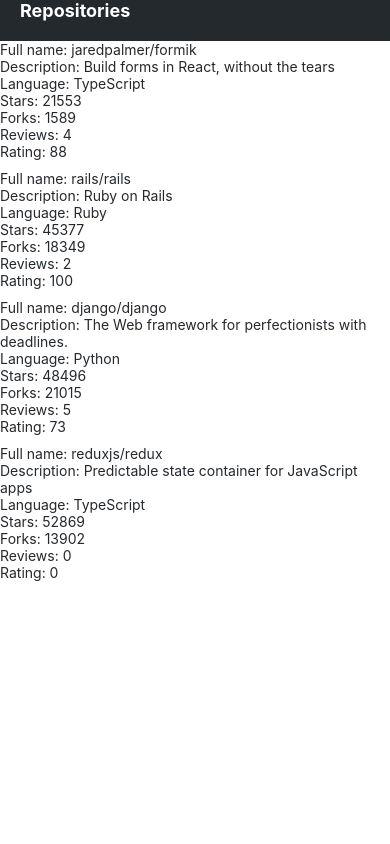
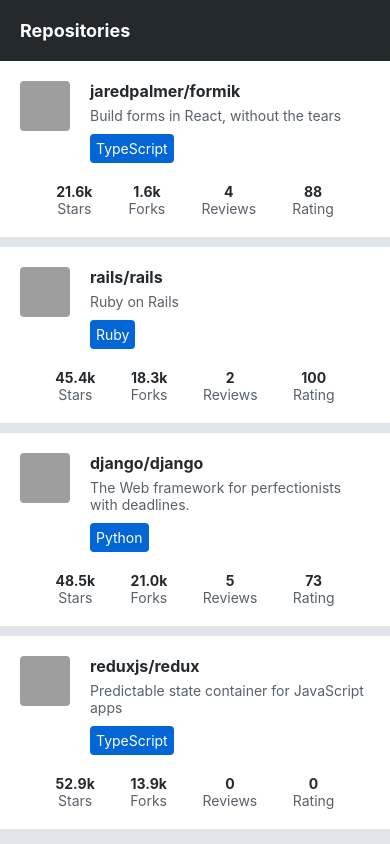
Before and after one commit to piamanns/fullstackopen-react-native, a React Native app in the folder rate-repository-app/: screen / in a window 390 px wide. Built offline with nearby package versions, Linux system fonts and the light colour scheme; grey boxes are pictures that could not be loaded.

Commit message:
Add exercise 10.5 (style repositories list)

```diff
--- a/rate-repository-app/src/components/AppBar.jsx
+++ b/rate-repository-app/src/components/AppBar.jsx
@@ -5,7 +5,7 @@ import theme from '../theme';
 
 const styles = StyleSheet.create({
   container: {
-    paddingTop: Constants.statusBarHeight,
+    paddingTop: Constants.statusBarHeight + 20,
     paddingBottom: 20,
     paddingHorizontal: 20,
     display: "flex",
--- /dev/null
+++ b/rate-repository-app/src/components/BasicInfo.jsx
@@ -0,0 +1,52 @@
+import { View, Image, StyleSheet } from 'react-native';
+import Text from './Text';
+
+import theme from '../theme';
+
+const styles = StyleSheet.create({
+  container: {
+    display: 'flex',
+    flexDirection: 'row',
+    gap: 20,
+  },
+  avatarImg: {
+    width: 50,
+    height: 50,
+    borderRadius: 4,
+  },
+  description: {
+    flexShrink: 1,
+    gap: 6,
+  },
+  language: {
+    backgroundColor: theme.colors.primary,
+    borderRadius: 4,
+    marginTop: 4,
+    padding: 6,
+    alignSelf: 'flex-start',
+  }
+});
+
+const BasicInfo = ({ item }) => {
+  return (
+    <View style={styles.container}>
+      <Image
+        style={styles.avatarImg}
+        source={{
+          uri: item.ownerAvatarUrl
+        }}
+      />
+      <View style={styles.description}>
+        <Text fontSize='subheading' fontWeight='bold'>
+          {item.fullName}
+        </Text>
+        <Text color='textSecondary'>{item.description}</Text>
+        <View style={styles.language}>
+          <Text color='textButton'>{item.language}</Text>
+        </View>
+      </View>
+    </View>
+  );
+};
+
+export default BasicInfo;
--- a/rate-repository-app/src/components/Main.jsx
+++ b/rate-repository-app/src/components/Main.jsx
@@ -1,11 +1,13 @@
 import {  StyleSheet, View } from 'react-native';
 import RepositoryList from './RepositoryList';
 import AppBar from './AppBar';
+import theme from '../theme';
 
 const styles = StyleSheet.create({
   container: {
     flexGrow: 1,
     flexShrink: 1,
+    backgroundColor: theme.colors.bgMain,
   },
 });
 
--- a/rate-repository-app/src/components/RepositoryItem.jsx
+++ b/rate-repository-app/src/components/RepositoryItem.jsx
@@ -1,15 +1,25 @@
-import { View } from 'react-native';
-import Text from './Text';
+import { View, StyleSheet } from 'react-native';
+import theme from '../theme';
+import BasicInfo from './BasicInfo'
+import Stats from './Stats';
+
+const styles = StyleSheet.create({
+  container: {
+    backgroundColor: theme.colors.bgItem,
+    padding: 20,
+    gap: 20,
+  },
+});
 
 const RepositoryItem = ({item}) => (
-  <View key={item.id}>
-    <Text>Full name: {item.fullName}</Text>
-    <Text>Description: {item.description}</Text>
-    <Text>Language: {item.language}</Text>
-    <Text>Stars: {item.stargazersCount}</Text>
-    <Text>Forks: {item.forksCount}</Text>
-    <Text>Reviews: {item.reviewCount}</Text>
-    <Text>Rating: {item.ratingAverage}</Text>
+  <View key={item.id} style={styles.container}>
+    <BasicInfo item={item} />
+    <Stats
+      starsCount={item.stargazersCount}
+      forksCount={item.forksCount}
+      reviewCount={item.reviewCount}
+      ratingAverage= {item.ratingAverage}
+    />
   </View>
 );
 
--- /dev/null
+++ b/rate-repository-app/src/components/Stats.jsx
@@ -0,0 +1,42 @@
+import { View, StyleSheet } from 'react-native';
+import Text from './Text';
+
+const styles = StyleSheet.create({
+  container: {
+    display: 'flex',
+    flexDirection: 'row',
+    justifyContent: 'space-evenly',
+  },
+  statItem: {
+    display: 'flex',
+    alignItems: 'center',
+  }
+});
+
+const StatItem = ({ value, description }) => {
+  const convertToThousands = (value) => {
+    return (value/1000).toFixed(1);
+  };
+
+  return (
+    <View style={styles.statItem}>
+      <Text fontWeight='bold'>
+        {value >= 1000 ? `${convertToThousands(value)}k` : value}
+      </Text>
+      <Text color='textSecondary'>{description}</Text>
+    </View>
+  );
+};
+
+const Stats = ({ starsCount, forksCount, reviewCount, ratingAverage }) => {
+  return (
+    <View style={styles.container}>
+      <StatItem value={starsCount} description='Stars' />
+      <StatItem value={forksCount} description='Forks' />
+      <StatItem value={reviewCount} description='Reviews' />
+      <StatItem value={ratingAverage} description='Rating' />
+    </View>
+  );
+};
+
+export default Stats;
--- a/rate-repository-app/src/components/Text.jsx
+++ b/rate-repository-app/src/components/Text.jsx
@@ -13,6 +13,9 @@ const styles = StyleSheet.create({
   },
   colorTextAppBar: {
     color: theme.colors.textAppBar,
+  },
+  colorTextButton: {
+    color: theme.colors.textButton,
   },
   colorPrimary: {
     color: theme.colors.primary,
@@ -33,6 +36,7 @@ const Text = ({ color, fontSize, fontWeight, style, ...props }) => {
     styles.text,
     color === 'textSecondary' && styles.colorTextSecondary,
     color === 'textAppBar' && styles.colorTextAppBar,
+    color === 'textButton' && styles.colorTextButton,
     color === 'primary' && styles.colorPrimary,
     fontSize === 'heading' && styles.fontSizeHeading,
     fontSize === 'subheading' && styles.fontSizeSubheading,
--- a/rate-repository-app/src/theme.js
+++ b/rate-repository-app/src/theme.js
@@ -3,8 +3,11 @@ const theme = {
     textPrimary: '#24292e',
     textSecondary: '#586069',
     textAppBar: '#ffffff',
+    textButton: '#ffffff',
     primary: '#0366d6',
-    bgAppBar: '#24292e'
+    bgAppBar: '#24292e',
+    bgMain: '#e1e4e8',
+    bgItem: 'white',
   },
   fontSizes: {
     body: 14,
```
